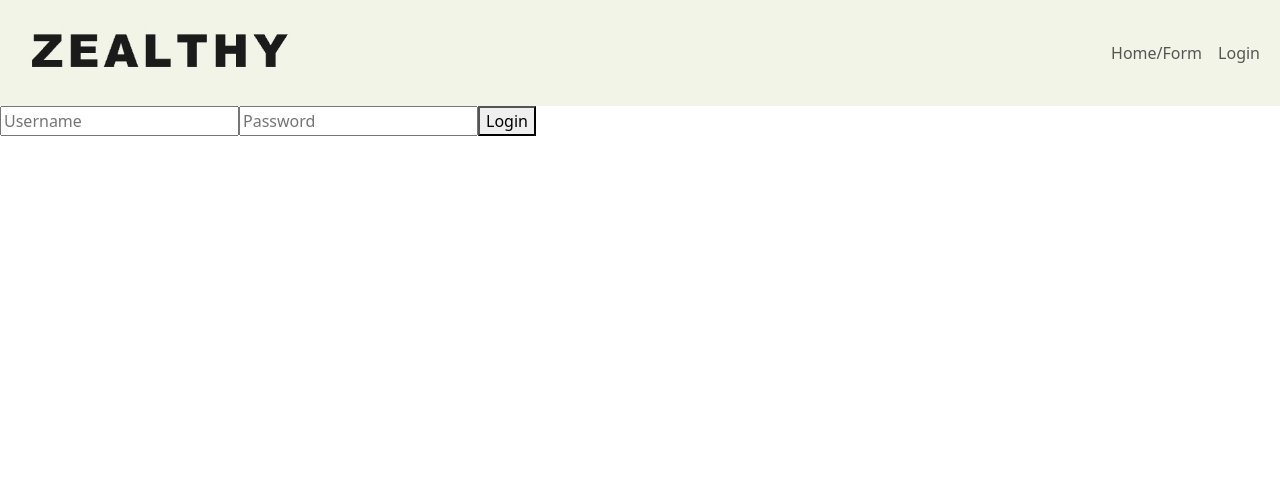
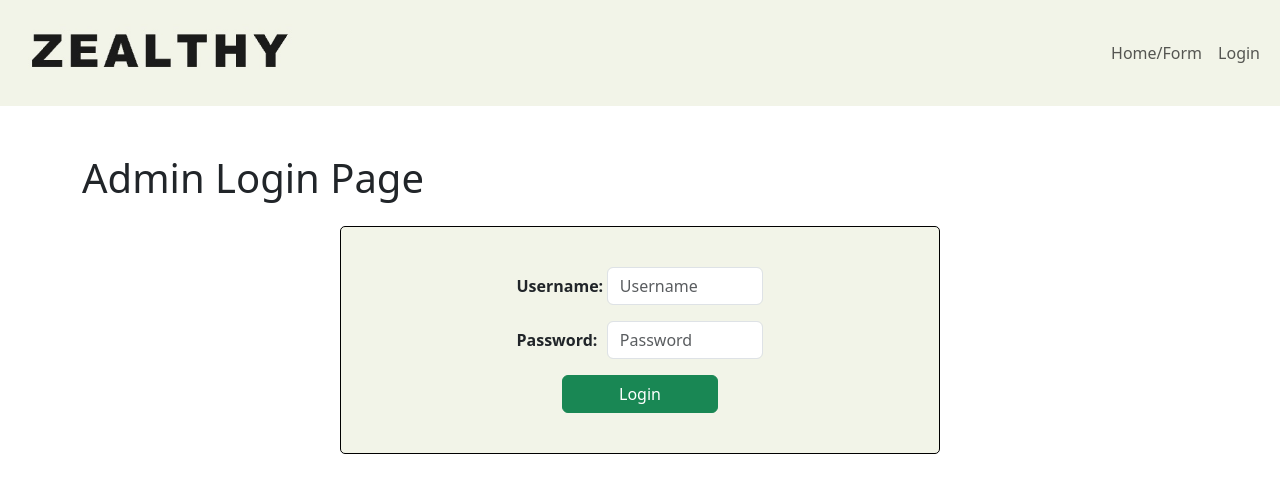
Before and after one commit to dzy5075/HelpDesk-App, a React (Create React App) app in the folder client/: page /login in a window 1280 px wide. Shown: the top 492 px of the page. Built offline with nearby package versions, Linux system fonts and the light colour scheme.

Commit message:
added more css to LoginForm and clean up client code

```diff
--- a/client/src/index.css
+++ b/client/src/index.css
@@ -1,3 +1,13 @@
+/* NavBar */
 .navbar {
     background-color: #f2f4e8
   }
+/* Login Form  */
+.login-form {
+    max-width: 600px;
+    margin: 0 auto;
+    padding: 40px;
+    border: 1px solid #000; /* Adjust the color as needed */
+    border-radius: 5px;
+    background-color: #f2f4e8;
+  }
--- a/client/src/pages/Login.js
+++ b/client/src/pages/Login.js
@@ -23,25 +23,44 @@ const Login = () => {
   };
 
   return (
-    <div>
-      <form onSubmit={handleSubmit}>
+    <div className="container mt-5">
+      <h1 className="mb-4">Admin Login Page</h1>
+      <form className= "login-form" onSubmit={handleSubmit}>
+        <div className="mb-3 row justify-content-center">
+          <label htmlFor="username" className="col-sm-2 col-form-label"><strong>Username:</strong></label>
+          <div className="col-sm-6 col-md-4">
             <input
               type="text"
               name="username"
+              id="username"
+              className="form-control"
               placeholder="Username"
               value={username}
               onChange={(e) => setUsername(e.target.value)}
               required
             />
+          </div>
+        </div>
+        <div className="mb-3 row justify-content-center">
+          <label htmlFor="password" className="col-sm-2 col-form-label"><strong>Password:</strong></label>
+          <div className="col-sm-6 col-md-4">
             <input
               type="password"
               name="password"
+              id="password"
+              className="form-control"
               placeholder="Password"
               value={password}
               onChange={(e) => setPassword(e.target.value)}
               required
             />
-        <button type="submit">Login</button>
+          </div>
+        </div>
+        <div className="row justify-content-center">
+          <div className="col-sm-6 col-md-4">
+            <button type="submit" className="btn btn-success w-100">Login</button>
+          </div>
+        </div>
       </form>
     </div>
   );
```
Also changed, not shown: client/src/components/TicketForm.js (+0 -7 lines). Lines whose indentation alone changed are shown as unchanged.
